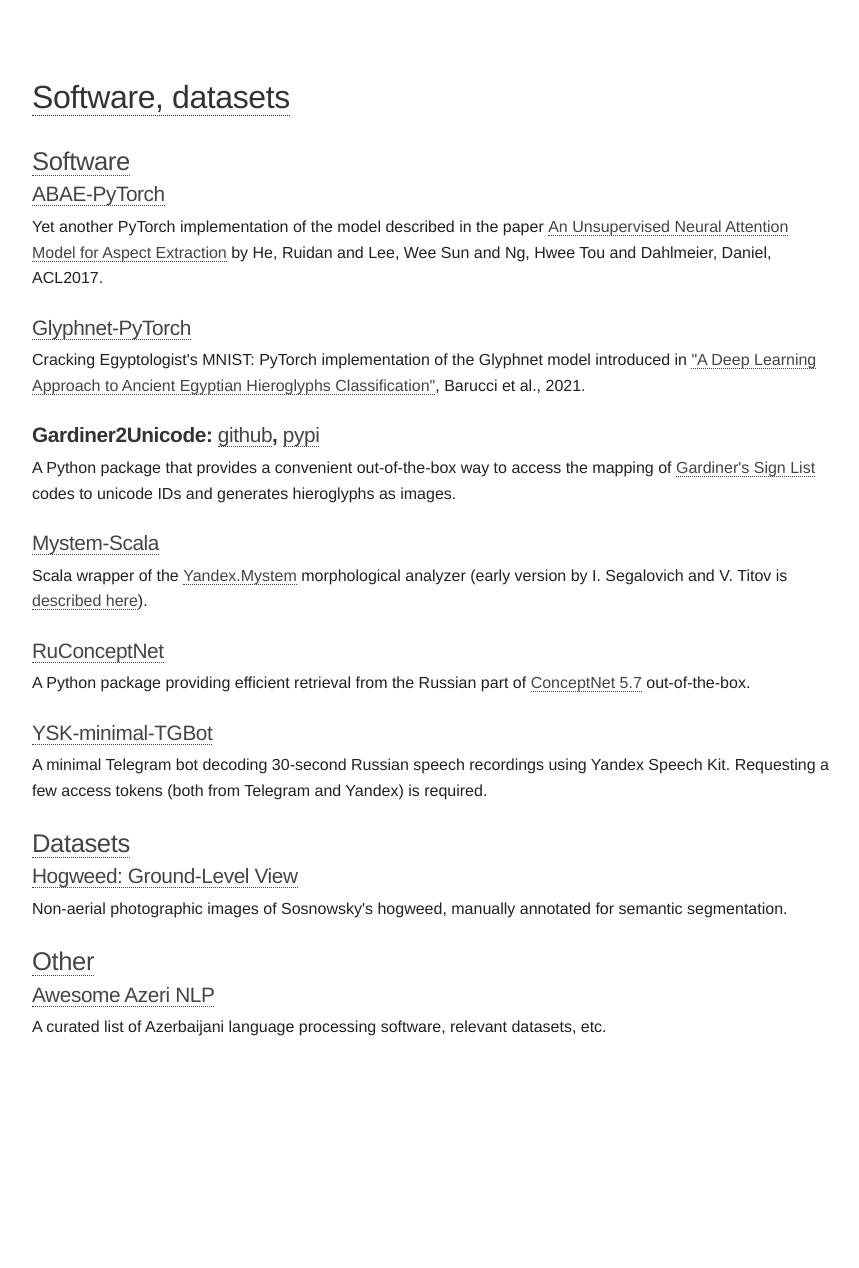
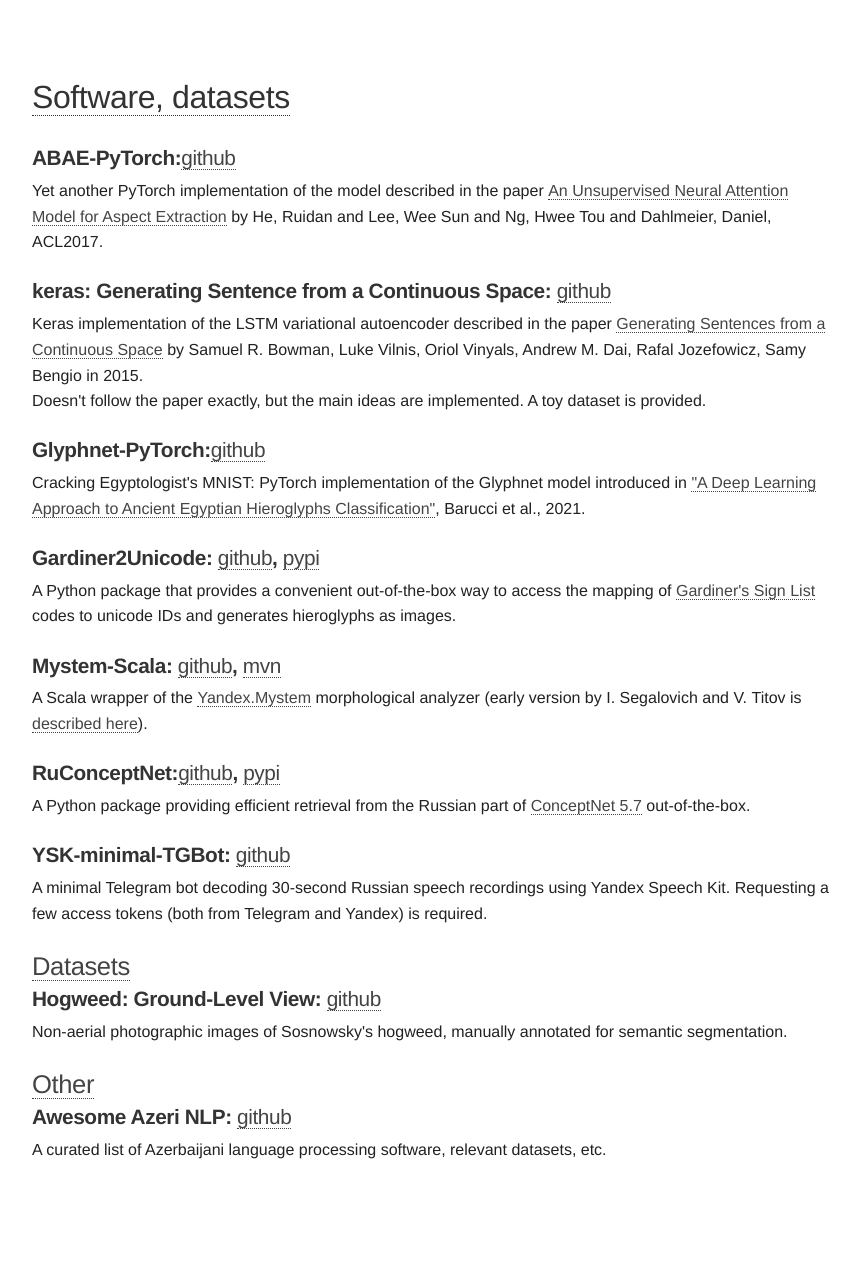
Before and after one commit to alexeyev/alexeyev.github.io, a Jekyll site: the page built from handmade.html, in a window 1280 px wide. Shown: the whole page, without its empty margins (208-1067 px from the left). Built offline with Jekyll 4.4.1, drawn with Linux system fonts in a browser that asks for light colours; before the commit the page ends 1120 px from its top, so only the background shows below that.

Commit message:
Software page + UL style updated

```diff
--- a/handmade.html
+++ b/handmade.html
@@ -14,15 +14,26 @@
     </nav>
 </header>
 <div class="content list">
-    <h2><a href="#software">Software</a></h2>
+<!--    <h2>Software</h2>-->
 
-    <h3><a href="https://github.com/alexeyev/abae-pytorch">ABAE-PyTorch</a></h3>
+    <h3>ABAE-PyTorch:<a href="https://github.com/alexeyev/abae-pytorch">github</a></h3>
+
     Yet another PyTorch implementation of the model described in the paper
     <a href="https://aclanthology.org/P17-1036/">An Unsupervised Neural Attention Model for Aspect Extraction</a>
     by He, Ruidan and Lee, Wee Sun and Ng, Hwee Tou and Dahlmeier, Daniel, ACL2017.
     <br/><br/>
 
-    <h3><a href="https://github.com/alexeyev/glyphnet-pytorch">Glyphnet-PyTorch</a></h3>
+    <h3>keras: Generating Sentence from a Continuous Space:
+        <a href="https://github.com/alexeyev/Keras-Generating-Sentences-from-a-Continuous-Space">github</a></h3>
+
+    Keras implementation of the LSTM variational autoencoder described in the paper
+    <a href="https://arxiv.org/abs/1511.06349">Generating Sentences from a Continuous Space</a> by Samuel R. Bowman,
+    Luke Vilnis, Oriol Vinyals, Andrew M. Dai, Rafal Jozefowicz, Samy Bengio in 2015.<br/>
+    Doesn't follow the paper exactly, but the main ideas are implemented. A toy dataset is provided.
+    <br/><br/>
+
+    <h3>Glyphnet-PyTorch:<a href="https://github.com/alexeyev/glyphnet-pytorch">github</a></h3>
+
     Сracking Egyptologist's MNIST: PyTorch implementation of the Glyphnet model introduced in
     <a href="https://ieeexplore.ieee.org/stamp/stamp.jsp?arnumber=9528382">"A Deep Learning Approach to Ancient
         Egyptian Hieroglyphs Classification"</a>, Barucci et al., 2021.
@@ -30,32 +41,39 @@
 
     <h3>Gardiner2Unicode: <a href="https://github.com/alexeyev/gardiner2unicode">github</a>,
         <a href="https://pypi.org/project/gardiner2unicode/">pypi</a></h3>
+
     A Python package that provides a convenient out-of-the-box way to access the mapping of
     <a href="https://en.wikipedia.org/wiki/Gardiner%27s_sign_list">Gardiner's Sign List</a>
     codes to unicode IDs and generates hieroglyphs as images.
     <br/><br/>
 
-    <h3><a href="https://github.com/alexeyev/mystem-scala">Mystem-Scala</a></h3>
-    Scala wrapper of the <a href="https://yandex.ru/dev/mystem/">Yandex.Mystem</a> morphological analyzer
+    <h3>Mystem-Scala: <a href="https://github.com/alexeyev/mystem-scala">github</a>,
+        <a href="https://mvnrepository.com/artifact/ru.stachek66.nlp/mystem-scala">mvn</a></h3>
+    A Scala wrapper of the <a href="https://yandex.ru/dev/mystem/">Yandex.Mystem</a> morphological analyzer
     (early version by I.&nbsp;Segalovich and V.&nbsp;Titov is
     <a href="http://download.yandex.ru/company/iseg-las-vegas.pdf">described here</a>).
     <br/><br/>
 
-    <h3><a href="https://github.com/alexeyev/RuConceptNet">RuConceptNet</a></h3>
+    <h3>RuConceptNet:<a href="https://github.com/alexeyev/RuConceptNet">github</a>,
+        <a href="https://pypi.org/project/ruconceptnet/">pypi</a></h3>
     A Python package providing efficient retrieval from the Russian part
-    of <a href="http://conceptnet.io/">ConceptNet 5.7</a> out-of-the-box.<br/><br/>
+    of <a href="http://conceptnet.io/">ConceptNet 5.7</a> out-of-the-box.
+    <br/><br/>
 
-    <h3><a href="https://github.com/alexeyev/ysk-minimal-tgbot">YSK-minimal-TGBot</a></h3>
+    <h3>YSK-minimal-TGBot: <a href="https://github.com/alexeyev/ysk-minimal-tgbot">github</a></h3>
     A minimal Telegram bot decoding 30-second Russian speech recordings using Yandex Speech Kit. Requesting a few
-    access tokens (both from Telegram and Yandex) is required.<br/><br/>
+    access tokens (both from Telegram and Yandex) is required.
+    <br/><br/>
 
     <h2><a href="#data">Datasets</a></h2>
-    <h3><a href="https://github.com/alexeyev/hogweed-ground-level-view">Hogweed: Ground-Level View</a></h3>
+
+    <h3>Hogweed: Ground-Level View: <a href="https://github.com/alexeyev/hogweed-ground-level-view">github</a></h3>
     Non-aerial photographic images of Sosnowsky's hogweed, manually annotated for semantic segmentation.
     <br/><br/>
 
     <h2><a href="#other">Other</a></h2>
-    <h3><a href="https://github.com/alexeyev/awesome-azeri-nlp">Awesome Azeri NLP</a></h3>
+    <h3>Awesome Azeri NLP: <a href="https://github.com/alexeyev/awesome-azeri-nlp">github</a></h3>
     A curated list of Azerbaijani language processing software, relevant datasets, etc.
+    <br/><br/>
 
 </div>
--- a/style.scss
+++ b/style.scss
@@ -90,6 +90,7 @@
 ul {
   //list-style: inside circle;
   //padding-left: 0;
+  list-style-type:none;
 
   li {
     margin-bottom: .25rem;
```
